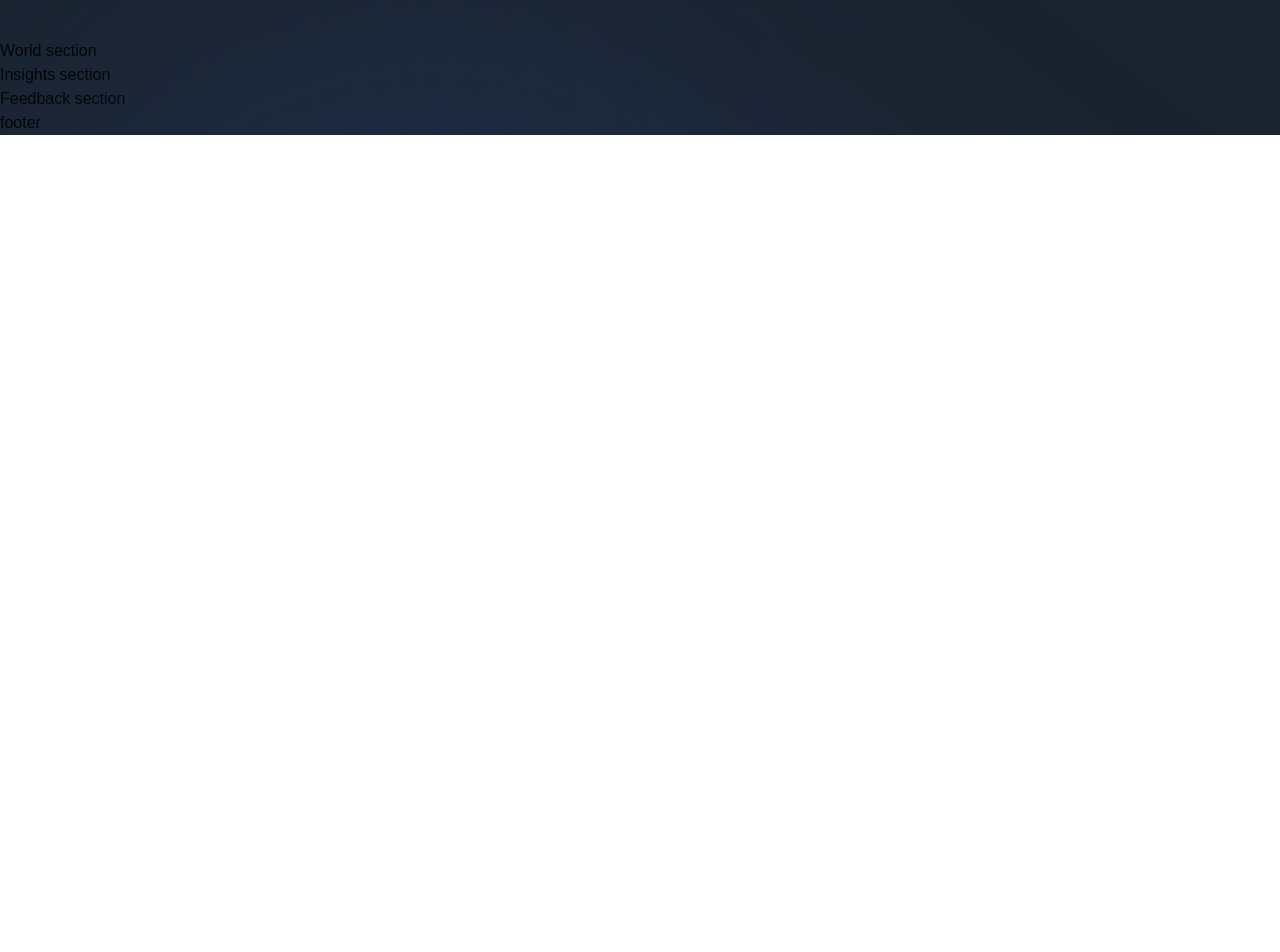
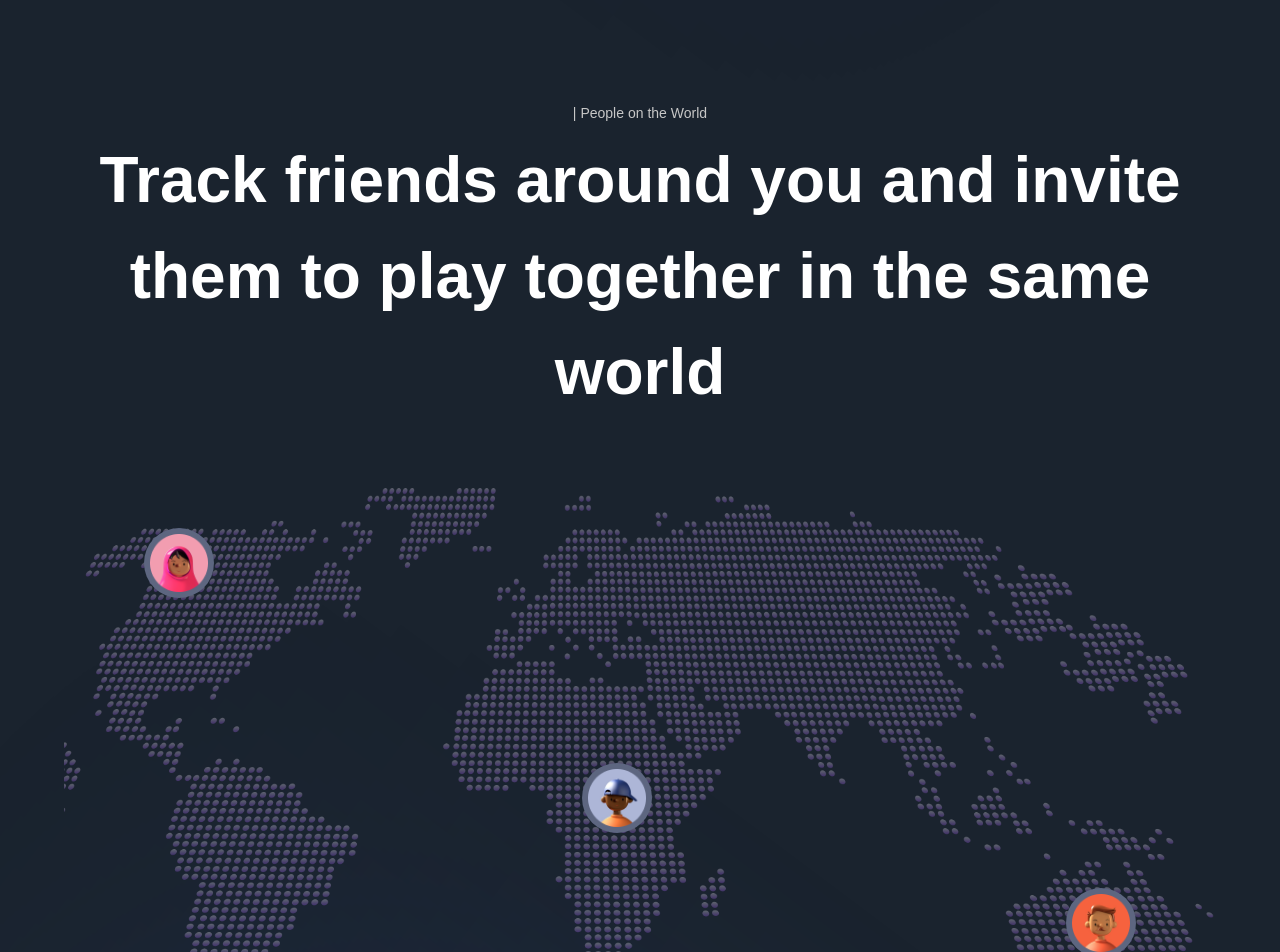
Before and after one commit to panditdhamdhere/Metaverse, a Next.js app: page / in a window 1280 px wide. Shown: the part 3880-4832 px from the top of the page. Before the commit the page ends 4015 px from the top, so only its background shows below. Built offline with nearby package versions, Linux system fonts and the light colour scheme; a web font is replaced by a local one.

Commit message:
world added

```diff
--- a/sections/World.jsx
+++ b/sections/World.jsx
@@ -1,8 +1,50 @@
-'use client';
+"use client";
+
+import { motion } from "framer-motion";
+
+import styles from "../styles";
+import { TitleText, TypingText } from "../components";
+import { fadeIn, staggerContainer } from "../utils/motion";
 
 const World = () => (
-  <section>
-    World section
+  <section className={`${styles.paddings} relative z-10`}>
+    <motion.div
+      variants={staggerContainer}
+      initial="hidden"
+      whileInView="show"
+      viewport={{ once: false, amount: 0.25 }}
+      className={`${styles.innerWidth} mx-auto flex flex-col`}
+    >
+      <TypingText title="| People on the World" textStyles="text-center" />
+      <TitleText
+        title={
+          <>
+            Track friends around you and invite them to play together in the
+            same world
+          </>
+        }
+        textStyles="text-center"
+      />
+
+      <motion.div
+        variants={fadeIn("up", "tween", 0.3, 1)}
+        className="relative mt-[68px] flex w-full h-[550px]"
+      >
+        <img src="/map.png" alt="map" className="w-full h-full object-cover" />
+
+        <div className="absolute bottom-20 right-20 w-[70px] h-[70px] p-[6px] rounded-full bg-[#5D6680]">
+          <img src="people-01.png" alt="people" className="w-full h-full" />
+        </div>
+
+        <div className="absolute top-10 left-20 w-[70px] h-[70px] p-[6px] rounded-full bg-[#5D6680]">
+          <img src="/people-02.png" alt="people" className="w-full h-full" />
+        </div>
+
+        <div className="absolute top-1/2 left-[45%] w-[70px] h-[70px] p-[6px] rounded-full bg-[#5D6680]">
+          <img src="people-03.png" alt="people" className="w-full h-full" />
+        </div>
+      </motion.div>
+    </motion.div>
   </section>
 );
 
```
